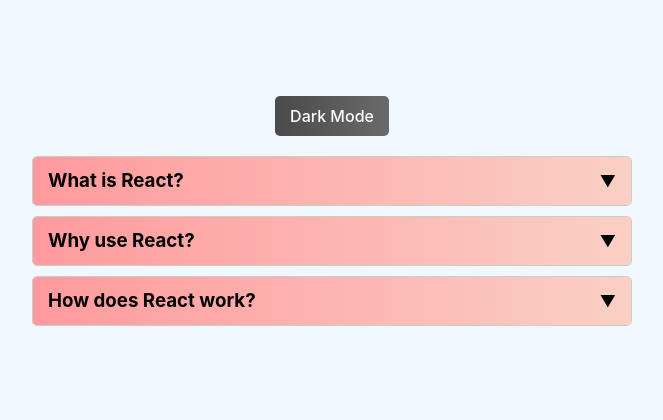
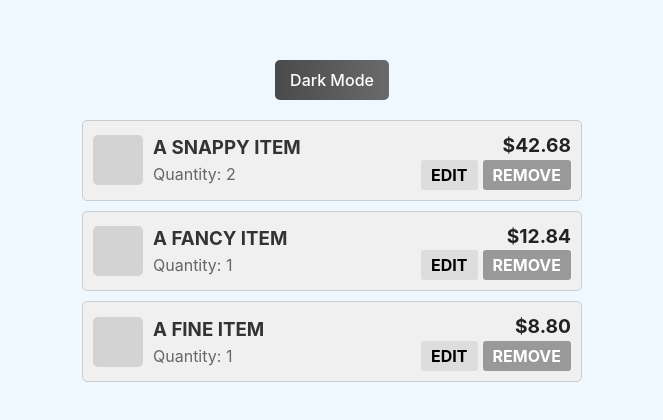
Before and after one commit to Rohans17we/React-Basics, a React (Vite) app: page / in a window 1280 px wide. Shown: the part 174-594 px from the top of the page, without its empty margins (308-971 px from the left). Built offline with nearby package versions, Linux system fonts and the light colour scheme.

Commit message:
CartItem Component Added

```diff
--- a/src/App.css
+++ b/src/App.css
@@ -11,10 +11,10 @@
   flex-direction: column;
   justify-content: center;
   align-items: center;
-  /* background-color: aliceblue; */
+
+  padding: 20px;
 }
 
-.card-container {
-  display: flex;
-  gap: 20px; /* ✅ Adds space between cards */
+.cart-container {
+  margin-top: 20px;
 }
--- a/src/App.jsx
+++ b/src/App.jsx
@@ -1,6 +1,7 @@
 import "./App.css";
 import Accordion from "./components/Accordion/Accordion";
 import DarkModeButton from "./components/DarkModeButton/DarkModeButton";
+import CartItem from "./components/CartItem/CartItem";
 
 function App() {
   const accordionItems = [
@@ -9,10 +10,23 @@
     { title: "How does React work?", content: "React updates the UI efficiently using a virtual DOM." }
   ];
 
+  const cartItems = [
+    { name: "A SNAPPY ITEM", quantity: 2, price: 42.68 },
+    { name: "A FANCY ITEM", quantity: 1, price: 12.84 },
+    { name: "A FINE ITEM", quantity: 1, price: 8.80 }
+  ];
+
   return (
     <div className="app">
       <DarkModeButton />
-      <Accordion items={accordionItems} />
+      {/* <Accordion items={accordionItems} /> */}
+
+      {/* Cart Section */}
+      <div className="cart-container">
+        {cartItems.map((item, index) => (
+          <CartItem key={index} item={item} />
+        ))}
+      </div>
     </div>
   );
 }
--- /dev/null
+++ b/src/components/CartItem/CartItem.css
@@ -0,0 +1,98 @@
+.cart-item {
+    display: flex;
+    justify-content: space-between;
+    align-items: center;
+    background: #f0f0f0; /* Light grey */
+    border: 1px solid #ccc;
+    padding: 10px;
+    margin-bottom: 10px;
+    border-radius: 5px;
+    width: 500px;
+    transition: background 0.3s ease, color 0.3s ease;
+  }
+
+  .cart-left {
+    display: flex;
+    align-items: center;
+  }
+
+  .cart-image {
+    width: 50px;
+    height: 50px;
+    background: #d3d3d3; /* Placeholder grey */
+    border-radius: 5px;
+    margin-right: 10px;
+  }
+
+  .cart-details h3 {
+    margin: 0;
+    color: #333;
+  }
+
+  .cart-details p {
+    margin: 0;
+    color: #666;
+  }
+
+  .cart-right {
+    text-align: right;
+  }
+
+  .cart-price {
+    font-size: 1.2rem;
+    font-weight: bold;
+    color: #222;
+  }
+
+  .cart-buttons {
+    display: flex;
+    gap: 5px;
+  }
+
+  .edit-btn,
+  .remove-btn {
+    padding: 5px 10px;
+    border: none;
+    cursor: pointer;
+    font-weight: bold;
+    border-radius: 3px;
+  }
+
+  .edit-btn {
+    background: #ddd;
+    color: #000;
+  }
+
+  .remove-btn {
+    background: #999;
+    color: #fff;
+  }
+
+  /* 🌙 Dark Mode Styles */
+  .dark-mode .cart-item {
+    background: #3a3a3a; /* Dark grey */
+    border: 1px solid #555;
+    color: #e0e0e0;
+  }
+
+  .dark-mode .cart-details h3 {
+    color: #e0e0e0;
+  }
+
+  .dark-mode .cart-details p {
+    color: #bbb;
+  }
+
+  .dark-mode .cart-price {
+    color: #ddd;
+  }
+
+  .dark-mode .edit-btn {
+    background: #666;
+    color: #fff;
+  }
+
+  .dark-mode .remove-btn {
+    background: #444;
+    color: #fff;
+  }
--- /dev/null
+++ b/src/components/CartItem/CartItem.jsx
@@ -0,0 +1,25 @@
+import React from "react";
+import "./CartItem.css";
+
+const CartItem = ({ item }) => {
+  return (
+    <div className="cart-item">
+      <div className="cart-left">
+        <div className="cart-image"></div>
+        <div className="cart-details">
+          <h3>{item.name}</h3>
+          <p>Quantity: {item.quantity}</p>
+        </div>
+      </div>
+      <div className="cart-right">
+        <p className="cart-price">${item.price.toFixed(2)}</p>
+        <div className="cart-buttons">
+          <button className="edit-btn">EDIT</button>
+          <button className="remove-btn">REMOVE</button>
+        </div>
+      </div>
+    </div>
+  );
+};
+
+export default CartItem;
```
Also changed, not shown: src/components/CartItem/Cart.jsx (added, +30 -0 lines).
